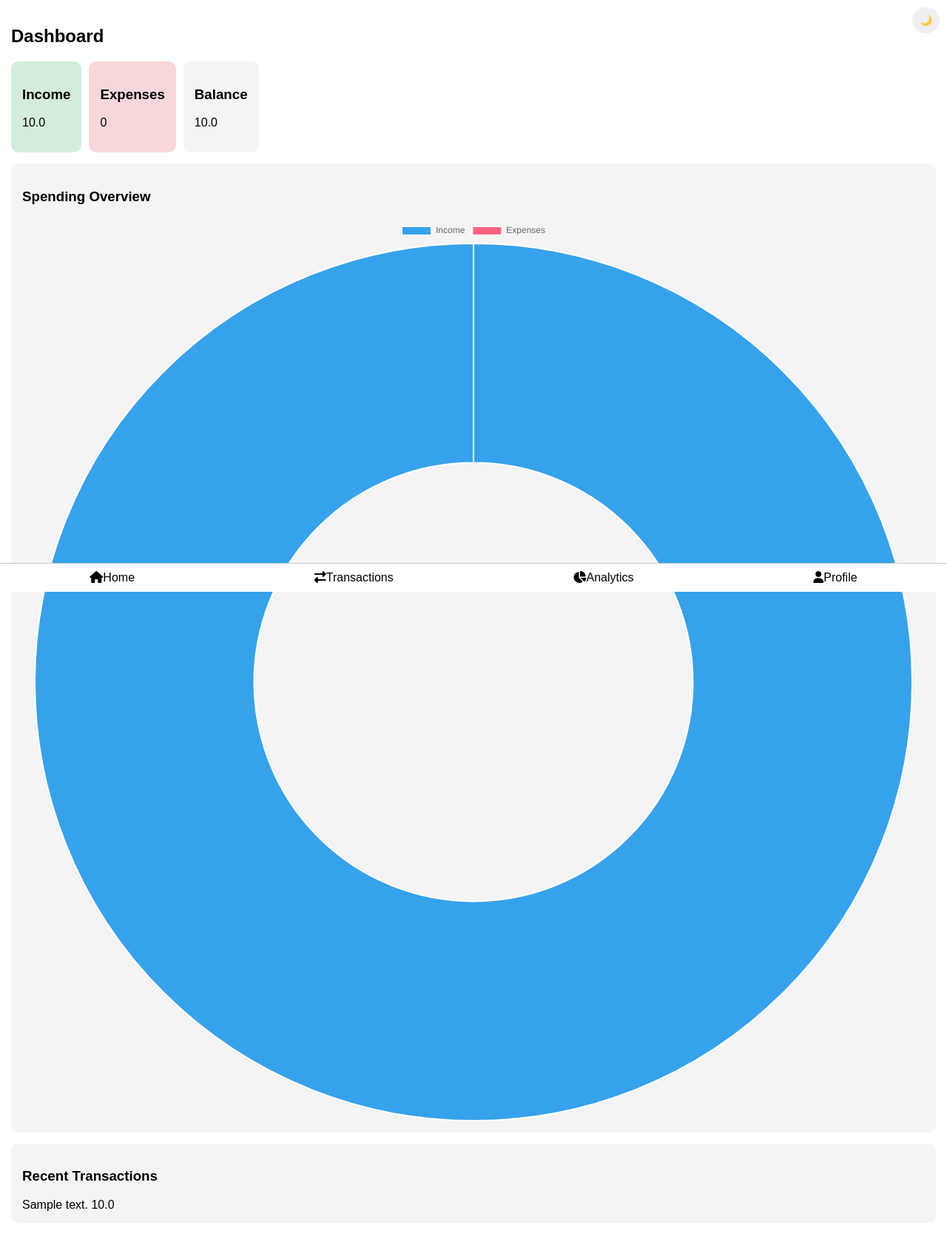
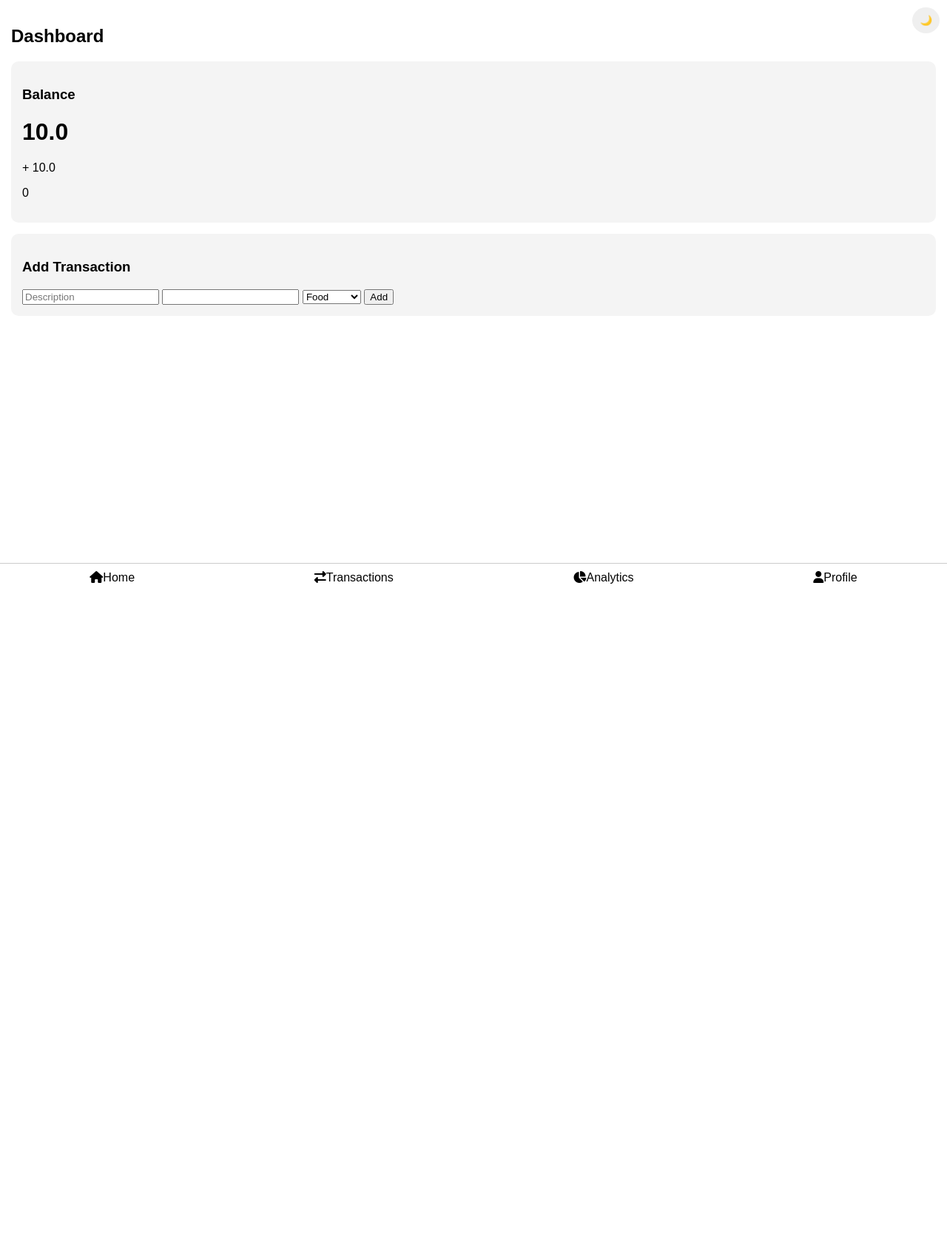
Before and after one commit to Marly1916/fintech-app, a Flask app: page / in a window 1280 px wide. Shown: the whole page at 74% size. After the commit the page ends 789 px from the top, so only its background shows below. Run offline with Flask 3, Linux system fonts and the light colour scheme; the visitor is signed in with stand-in values (Sample User, id 1); tables that the repository leaves empty hold one stand-in row (values such as "Sample post").

Commit message:
Add files via upload

```diff
--- a/templates/index.html
+++ b/templates/index.html
@@ -6,8 +6,6 @@
 
 <link rel="stylesheet" href="{{ url_for('static', filename='style.css') }}">
 <link rel="stylesheet" href="https://cdnjs.cloudflare.com/ajax/libs/font-awesome/6.5.0/css/all.min.css">
-
-<script src="https://cdn.jsdelivr.net/npm/chart.js"></script>
 </head>
 <body>
 
@@ -17,46 +15,31 @@
 
 <h2>Dashboard</h2>
 
-<!-- 💰 SUMMARY CARDS -->
-<div class="cards">
-    <div class="card income">
-        <h3>Income</h3>
-        <p>{{ income }}</p>
-    </div>
-
-    <div class="card expense">
-        <h3>Expenses</h3>
-        <p>{{ expenses }}</p>
-    </div>
-
-    <div class="card balance">
-        <h3>Balance</h3>
-        <p>{{ balance }}</p>
-    </div>
+<div class="card">
+<h3>Balance</h3>
+<h1>{{ balance }}</h1>
+<p class="green">+ {{ income }}</p>
+<p class="red">{{ expenses }}</p>
 </div>
 
-<!-- 📊 MINI CHART -->
 <div class="card">
-    <h3>Spending Overview</h3>
-    <canvas id="miniChart"></canvas>
-</div>
-
-<!-- ⚡ RECENT TRANSACTIONS -->
-<div class="card">
-<h3>Recent Transactions</h3>
-
-{% for t in transactions[:5] %}
-<div class="transaction">
-    <span>{{ t["description"] }}</span>
-    <span>{{ t["amount"] }}</span>
-</div>
-{% endfor %}
-
+<h3>Add Transaction</h3>
+<form action="/add" method="POST">
+<input name="description" placeholder="Description" required>
+<input name="amount" type="number" required>
+<select name="category" required>
+<option>Food</option>
+<option>Transport</option>
+<option>Rent</option>
+<option>Salary</option>
+<option>Other</option>
+</select>
+<button>Add</button>
+</form>
 </div>
 
 </div>
 
-<!-- 📱 NAV -->
 <div class="nav">
 <a href="/"><i class="fas fa-home"></i><span>Home</span></a>
 <a href="/transactions"><i class="fas fa-exchange-alt"></i><span>Transactions</span></a>
@@ -65,7 +48,6 @@
 </div>
 
 <script>
-// 🌙 Dark mode
 function toggleDark() {
     document.body.classList.toggle("dark");
 
@@ -77,20 +59,10 @@ function toggleDark() {
 
 if (localStorage.getItem("theme") === "dark") {
     document.body.classList.add("dark");
+    document.addEventListener("DOMContentLoaded", () => {
+        document.getElementById("themeBtn").innerText = "☀️";
+    });
 }
-
-// 📊 Mini chart
-const ctx = document.getElementById('miniChart');
-
-new Chart(ctx, {
-    type: 'doughnut',
-    data: {
-        labels: ['Income', 'Expenses'],
-        datasets: [{
-            data: [{{ income }}, {{ expenses|abs }}]
-        }]
-    }
-});
 </script>
 
 </body>
```
